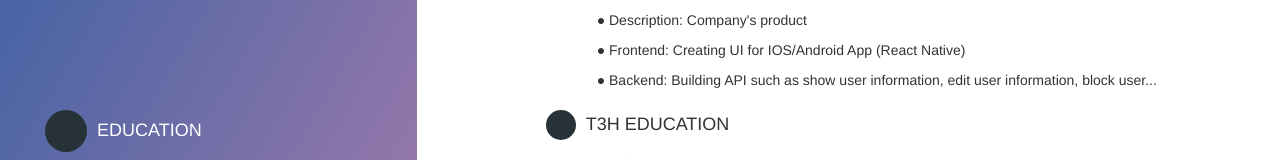
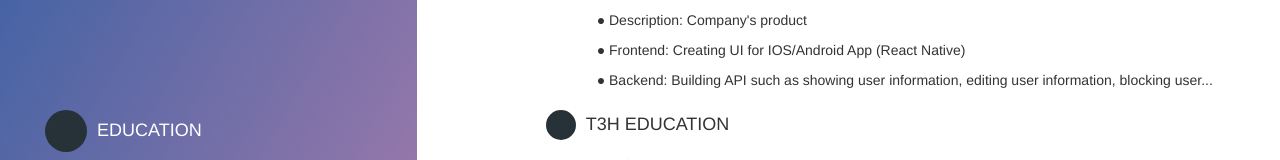
Before and after one commit to hungswifty/HungDoCV, a Vue app: page / in a window 1280 px wide. Shown: the part 521-681 px from the top of the page. Built offline with nearby package versions, Linux system fonts and the light colour scheme; some icons are missing.

Commit message:
update CV

```diff
--- a/src/App.vue
+++ b/src/App.vue
@@ -326,8 +326,8 @@
                       ● Frontend: Creating UI for IOS/Android App (React Native)
                     </li>
                     <li>
-                      ● Backend: Building API such as show user information,
-                      edit user information, block user...
+                      ● Backend: Building API such as showing user information,
+                      editing user information, blocking user...
                     </li>
                   </ul>
                 </div>
```
